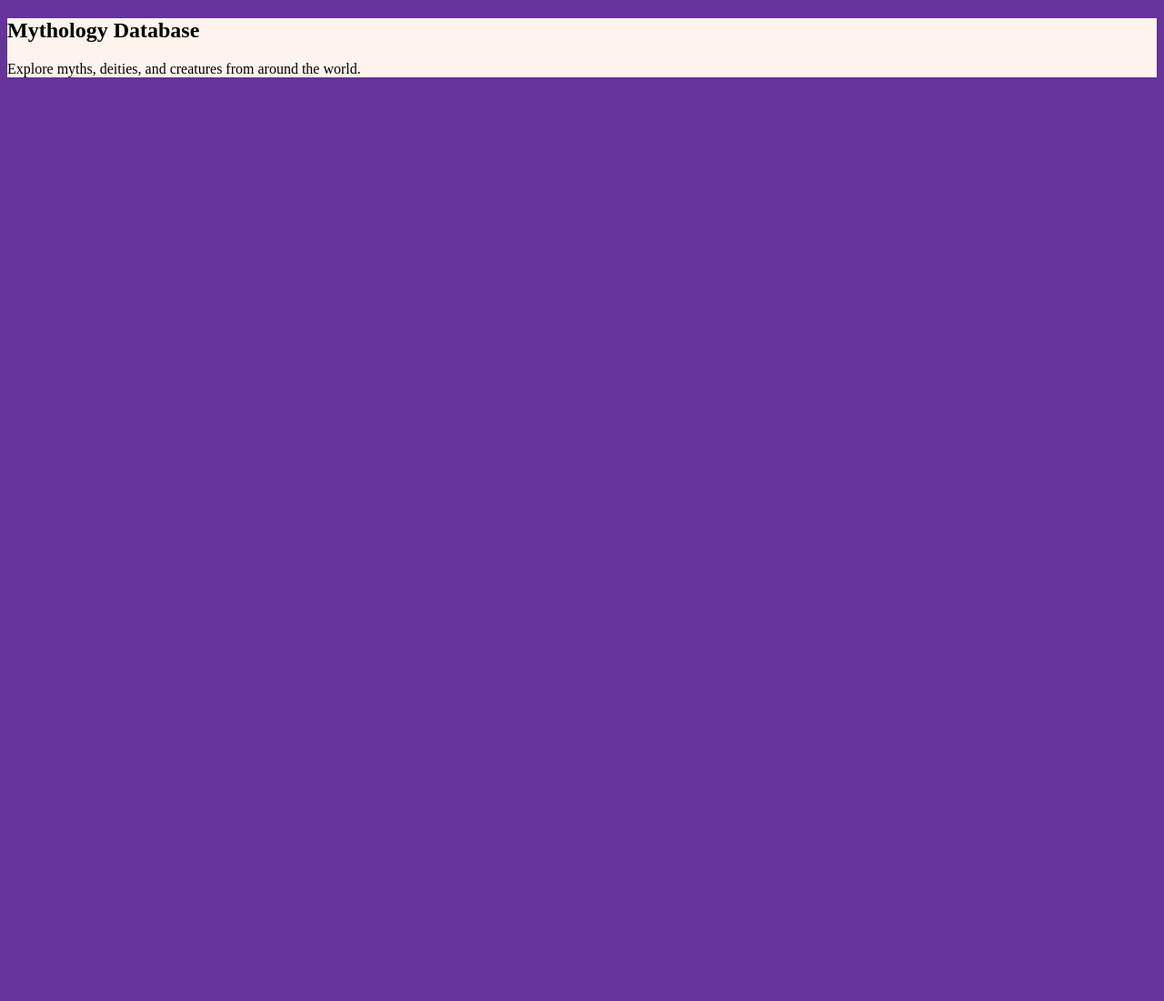
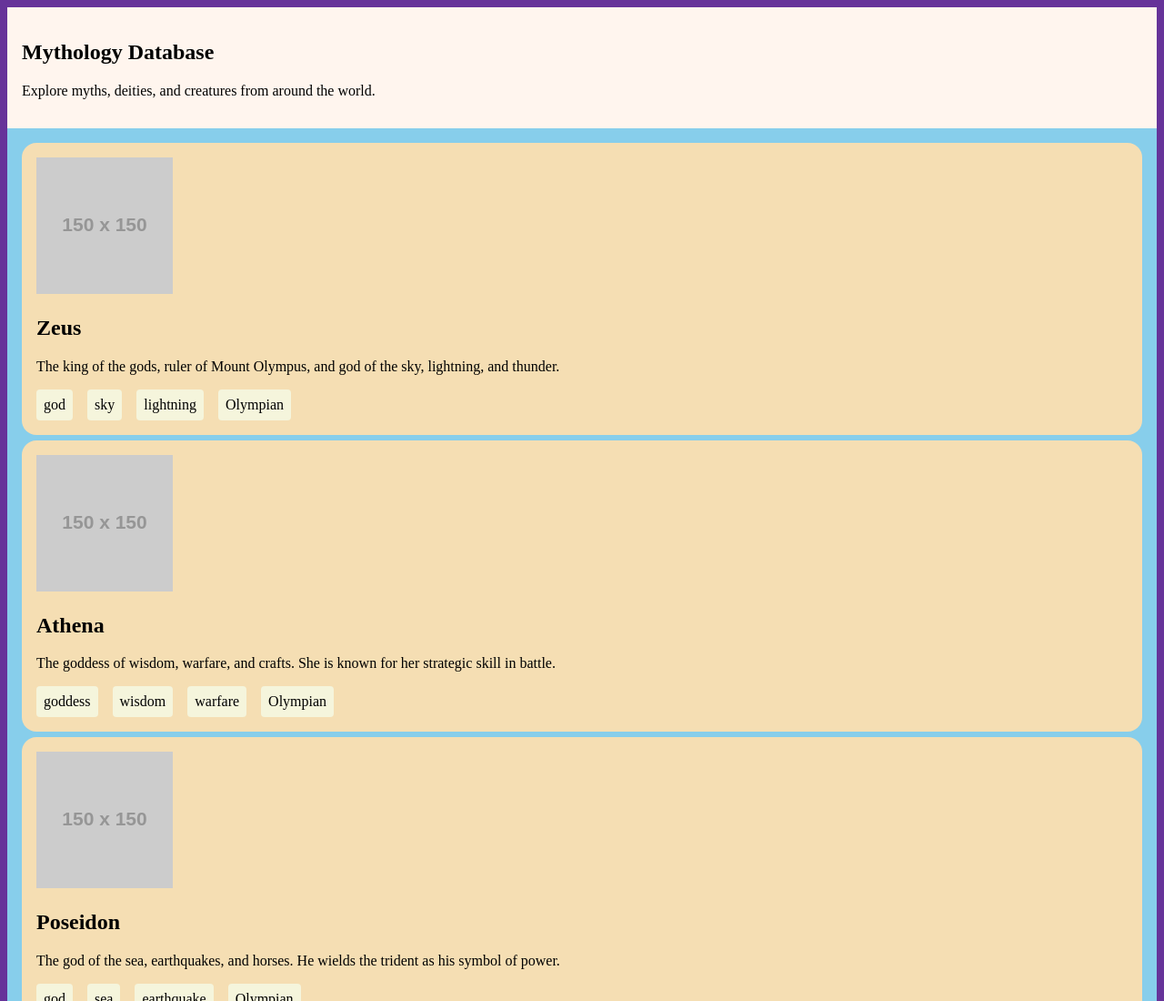
Before and after one commit to BatetDev/project-myth, a website built with webpack: page src/template.html in a window 1280 px wide. Shown: the top 1100 px of the page at 91% size. Before the commit the page ends 800 px from the top, so only its background shows below. Built offline with nearby package versions, Linux system fonts and the light colour scheme; placeholder pictures from the web are drawn by us.

Commit message:
feat: Add myth card rendering, dummy data, and styles

```diff
--- /dev/null
+++ b/src/data/myths.json
@@ -0,0 +1,44 @@
+[
+  {
+    "image": "https://via.placeholder.com/150?text=Zeus",
+    "title": "Zeus",
+    "description": "The king of the gods, ruler of Mount Olympus, and god of the sky, lightning, and thunder.",
+    "tags": ["god", "sky", "lightning", "Olympian"]
+  },
+  {
+    "image": "https://via.placeholder.com/150?text=Athena",
+    "title": "Athena",
+    "description": "The goddess of wisdom, warfare, and crafts. She is known for her strategic skill in battle.",
+    "tags": ["goddess", "wisdom", "warfare", "Olympian"]
+  },
+  {
+    "image": "https://via.placeholder.com/150?text=Poseidon",
+    "title": "Poseidon",
+    "description": "The god of the sea, earthquakes, and horses. He wields the trident as his symbol of power.",
+    "tags": ["god", "sea", "earthquake", "Olympian"]
+  },
+  {
+    "image": "https://via.placeholder.com/150?text=Hades",
+    "title": "Hades",
+    "description": "The god of the underworld and the dead. He rules over the afterlife from his dark kingdom.",
+    "tags": ["god", "underworld", "death", "non-Olympian"]
+  },
+  {
+    "image": "https://via.placeholder.com/150?text=Heracles",
+    "title": "Heracles",
+    "description": "A legendary hero known for his incredible strength and the completion of the Twelve Labors.",
+    "tags": ["hero", "strength", "labors", "demigod"]
+  },
+  {
+    "image": "https://via.placeholder.com/150?text=Medusa",
+    "title": "Medusa",
+    "description": "A monstrous creature with snakes for hair whose gaze turns people to stone.",
+    "tags": ["creature", "monster", "gorgon", "mythical"]
+  },
+  {
+    "image": "https://via.placeholder.com/150?text=Cerberus",
+    "title": "Cerberus",
+    "description": "The three-headed dog that guards the entrance to the underworld.",
+    "tags": ["creature", "guardian", "underworld", "mythical"]
+  }
+]
--- a/src/js/index.js
+++ b/src/js/index.js
@@ -4,5 +4,8 @@ import { greet } from './modules/utils.js';
 console.log(greet("Myth Project!"));
 
 import { renderHero } from "./modules/hero.js";
+import { renderMythCards } from "./modules/mythCards.js";
 
 document.body.prepend(renderHero());
+
+document.body.appendChild(renderMythCards());
--- a/src/js/modules/mythCards.js
+++ b/src/js/modules/mythCards.js
@@ -0,0 +1,24 @@
+import myths from '../../data/myths.json';
+
+export function renderMythCards() {
+  const mythContainer = document.createElement('div');
+  mythContainer.id = 'myth-container';
+
+  myths.forEach(myth => {
+    const card = document.createElement('div');
+    card.classList.add('myth-card');
+
+    card.innerHTML = `
+      <img src="${myth.image}" alt="${myth.title}">
+      <h2>${myth.title}</h2>
+      <p>${myth.description}</p>
+      <div class="tags">
+        ${myth.tags.map(tag => `<span class="tag">${tag}</span>`).join('')}
+      </div>
+    `;
+
+    mythContainer.appendChild(card);
+  });
+
+  return mythContainer;
+}
--- a/src/styles/main.css
+++ b/src/styles/main.css
@@ -4,4 +4,29 @@ body {
 
 .hero {
   background-color: seashell;
+  padding: 1rem;
 }
+
+#myth-container {
+  background-color: skyblue;
+  padding: 1rem;
+}
+
+.myth-card {
+  background-color: wheat;
+  padding: 1rem;
+  border-radius: 1rem;
+  margin-bottom: 6px;
+}
+
+.tags {
+  display: flex;
+  flex-wrap: wrap;
+  gap: 1rem;
+}
+
+.tags .tag {
+  background-color: beige;
+  padding: 0.5rem;
+  border-radius: 0.25rem;
+}
```
